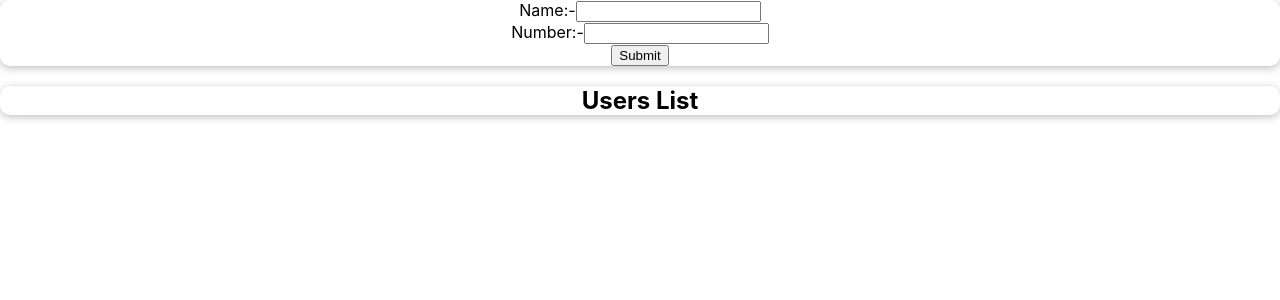
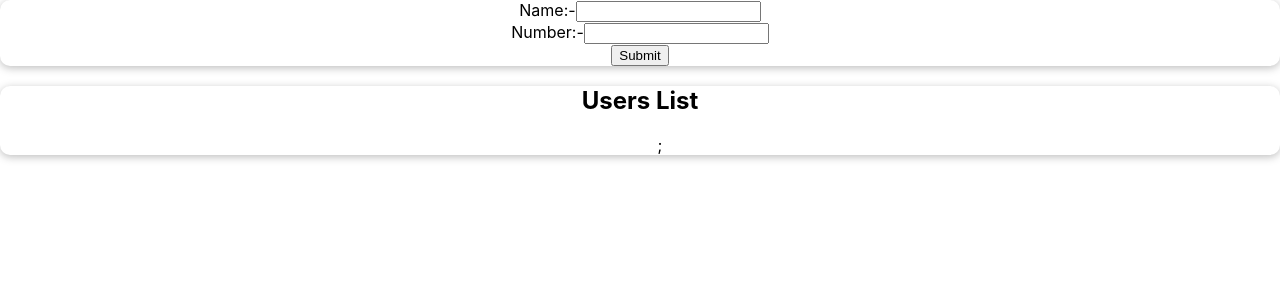
Before and after one commit to chinmaykapadia1997/user-app, a React (Create React App) app: page / in a window 1280 px wide. Shown: the top 300 px of the page. Built offline with nearby package versions, Linux system fonts and the light colour scheme.

Commit message:
Add user done display left.

```diff
--- a/src/App.js
+++ b/src/App.js
@@ -1,13 +1,21 @@
-import AddUser from './Components/AddUser';
-import UserList from './Components/UserList';
-import React from 'react';
-import './App.css';
+import React, { useState } from "react";
+import AddUser from "./Components/AddUser";
+import UserList from "./Components/UserList";
+import "./App.css";
 
 function App() {
+  const [usersList, setUserList] = useState([]);
+
+  const addUserHandler = (username, usernumber) => {
+    setUserList((prevUser) => {
+      return [...prevUser, { Name: username, Number: usernumber }];
+    });
+  };
+
   return (
     <div className="App">
-      <AddUser></AddUser>
-      <UserList></UserList>
+      <AddUser onAddUser={addUserHandler}></AddUser>
+      <UserList items={usersList}></UserList>
     </div>
   );
 }
--- a/src/Components/AddUser.js
+++ b/src/Components/AddUser.js
@@ -1,14 +1,16 @@
 import React, { useState } from "react";
 import "./AddUser.css";
 
-const AddUser = () => {
+const AddUser = (props) => {
   const [enteredName, setEnteredName] = useState("");
   const [enteredNumber, setEnteredNumber] = useState("");
 
   const addUserHandler = (event) => {
     event.preventDefault();
-
+    props.onAddUser(enteredName, enteredNumber);
     console.log(enteredName, enteredNumber);
+    setEnteredName("");
+    setEnteredNumber("");
   };
 
   const nameChangeHandler = (event) => {
@@ -27,6 +29,7 @@ const AddUser = () => {
           <input
             type="text"
             className="Name"
+            value={enteredName}
             onChange={nameChangeHandler}
           ></input>
         </div>
@@ -35,10 +38,11 @@ const AddUser = () => {
           <input
             type="number"
             className="Number"
+            value={enteredNumber}
             onChange={numberChangeHandler}
           ></input>
         </div>
-        <button type="submit">Submit</button>
+        <button type="submit" onClick={props.onClick}>Submit</button>
       </form>
     </div>
   );
--- a/src/Components/UserList.js
+++ b/src/Components/UserList.js
@@ -1,15 +1,19 @@
 import React from "react";
-import './UserList.css';
+import "./UserList.css";
 
-const UserList =(props) =>{
-    return(
+const UserList = (props) => {
+  console.log(props.items);
+  return (
     <div className="card">
       <h2>Users List</h2>
       <ul>
-
+        {props.items.map((val) => {
+          <li> {val.Name} </li>;
+        })}
+        ;
       </ul>
     </div>
   );
-}
+};
 
 export default UserList;
```
Also changed, not shown: 1 other file (tests, documents, lock files or other folders). Lines whose indentation alone changed are shown as unchanged.
